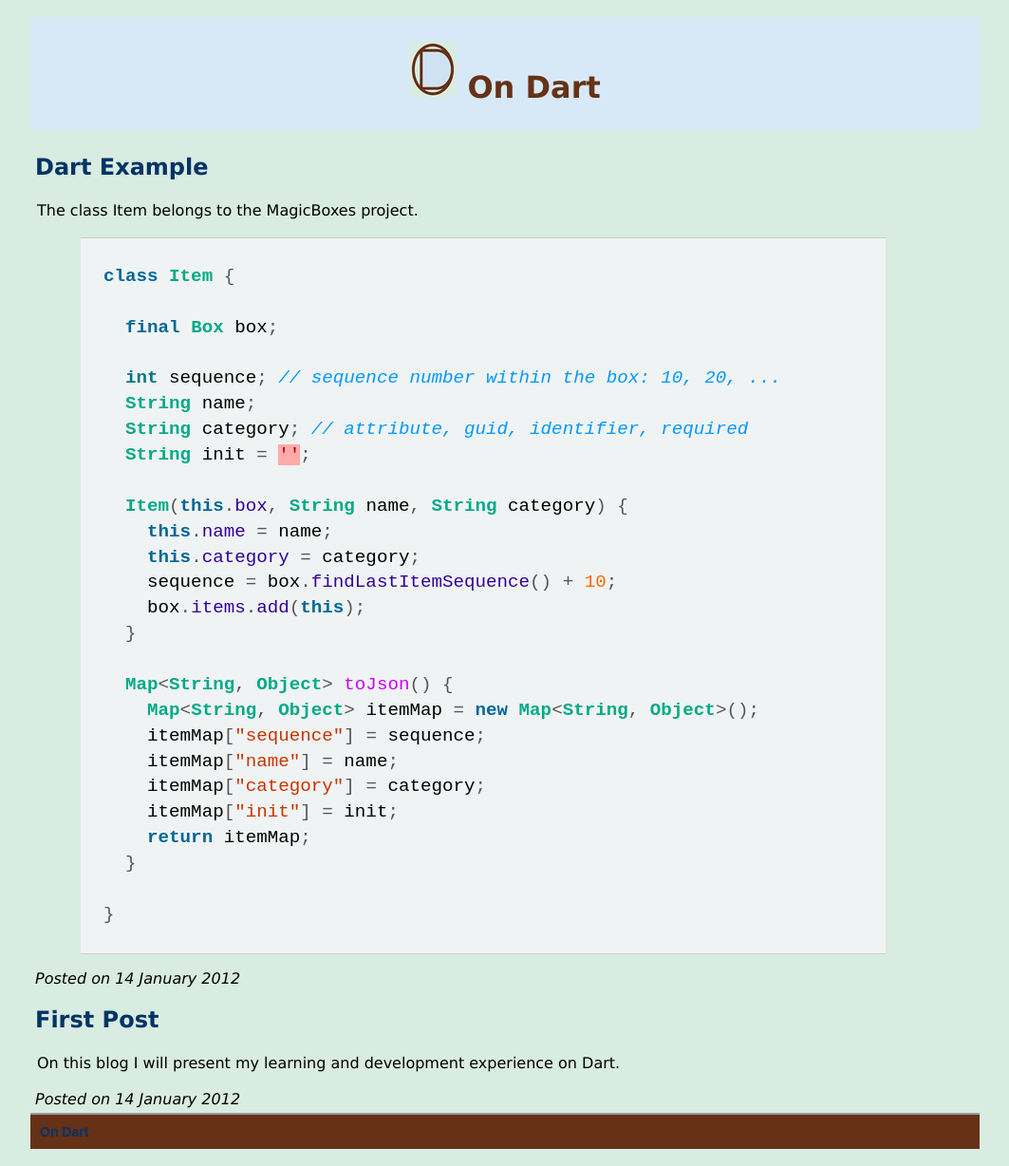
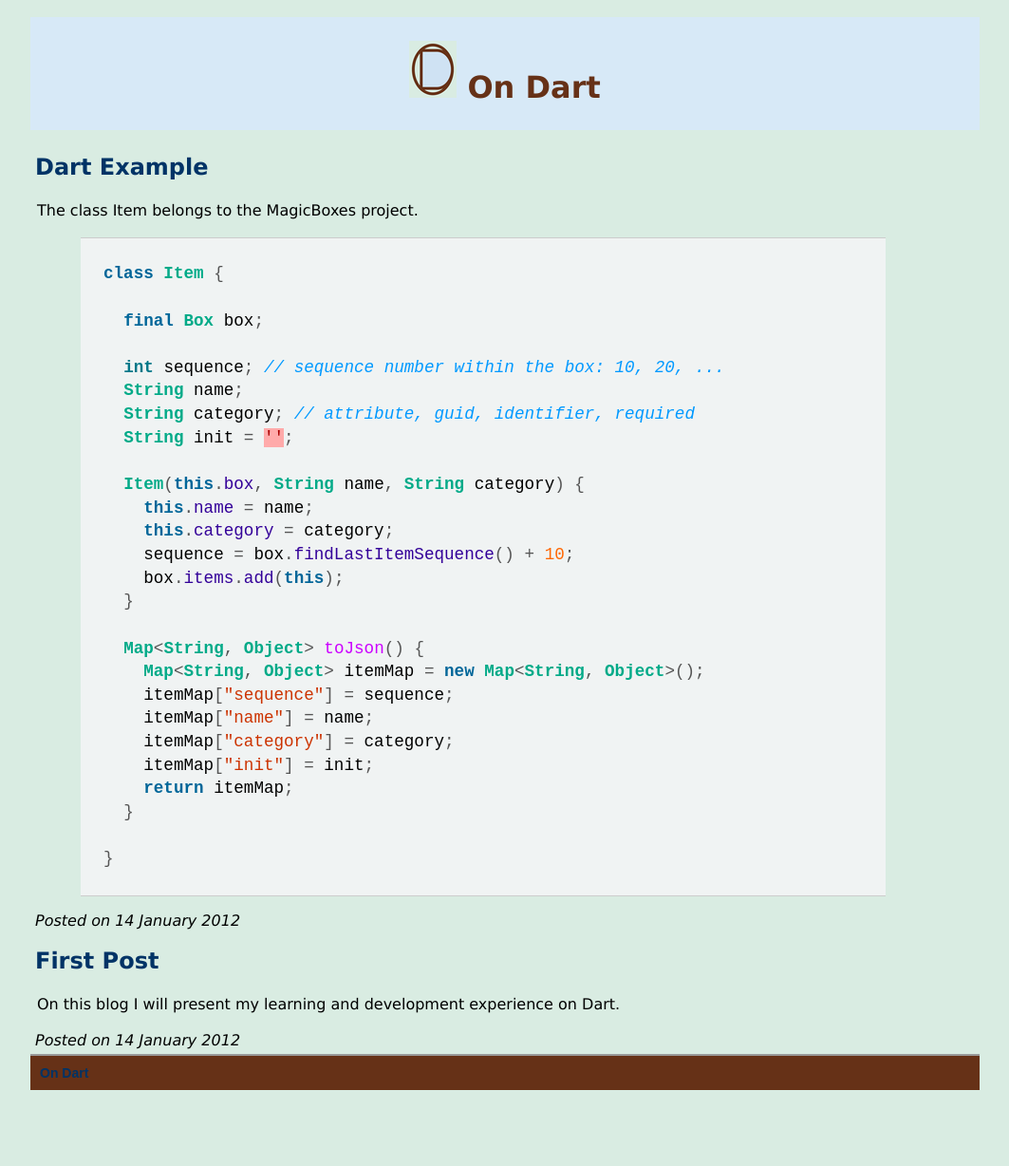
Before and after one commit to dzenanr/dzenanr.github.com, a Jekyll site: the page built from index.html, in a window 1280 px wide. Shown: the whole page at 95% size, without its empty margins (108-1171 px from the left). Built offline with Jekyll 4.4.1, drawn with Linux system fonts in a browser that asks for light colours; after the commit the page ends 1166 px from its top, so only the background shows below that.

Commit message:
font size

```diff
--- a/css/code.css
+++ b/css/code.css
@@ -13,7 +13,7 @@ code {
 
 .highlight pre {
   text-align: left;
-  font-size: 1.20em;
+  font-size: 1.1em;
   font-family: "adaptive-mono-1","adaptive-mono-2", monospace;
   line-height: 1.4em;
 }
```
Also changed, not shown: 1 other file.
